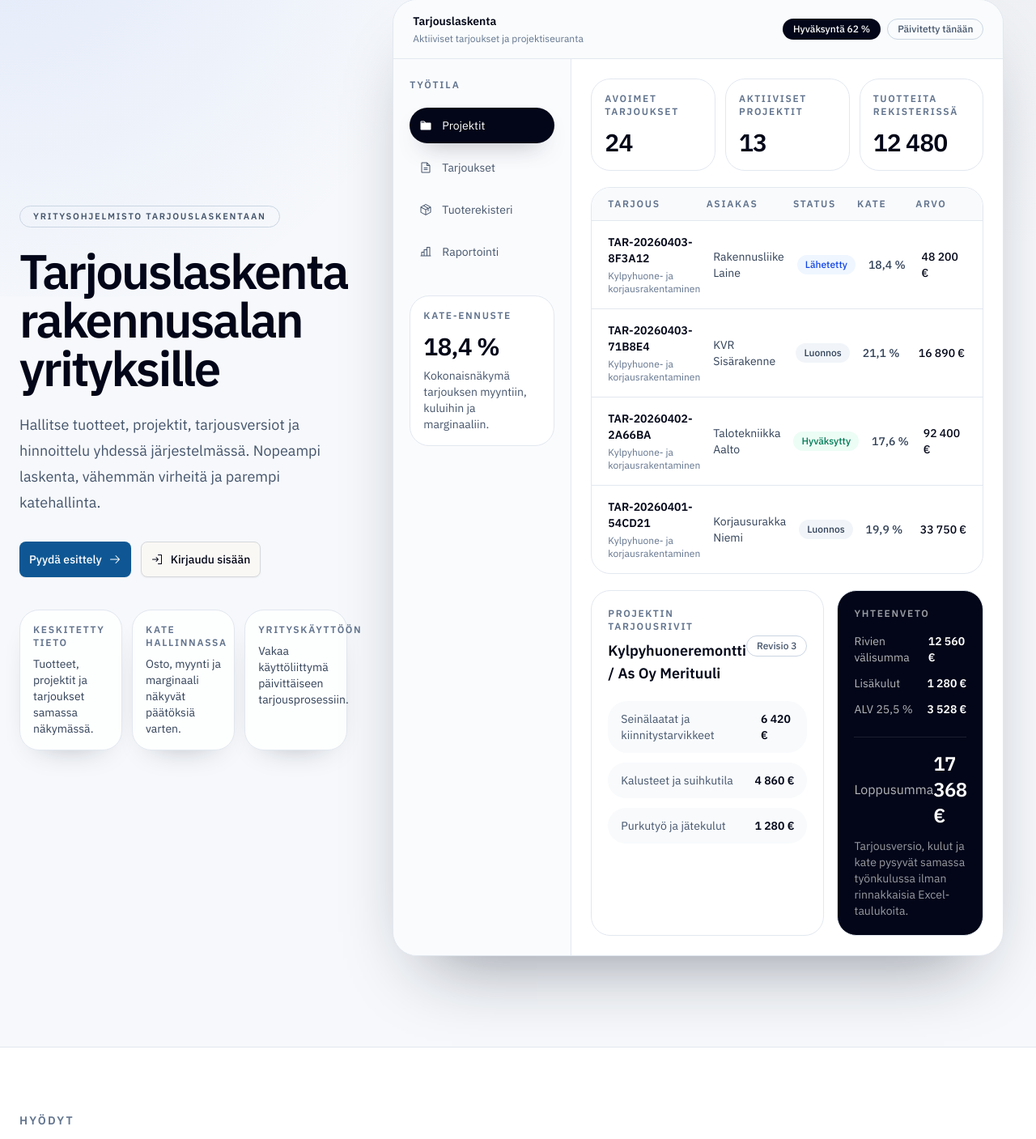
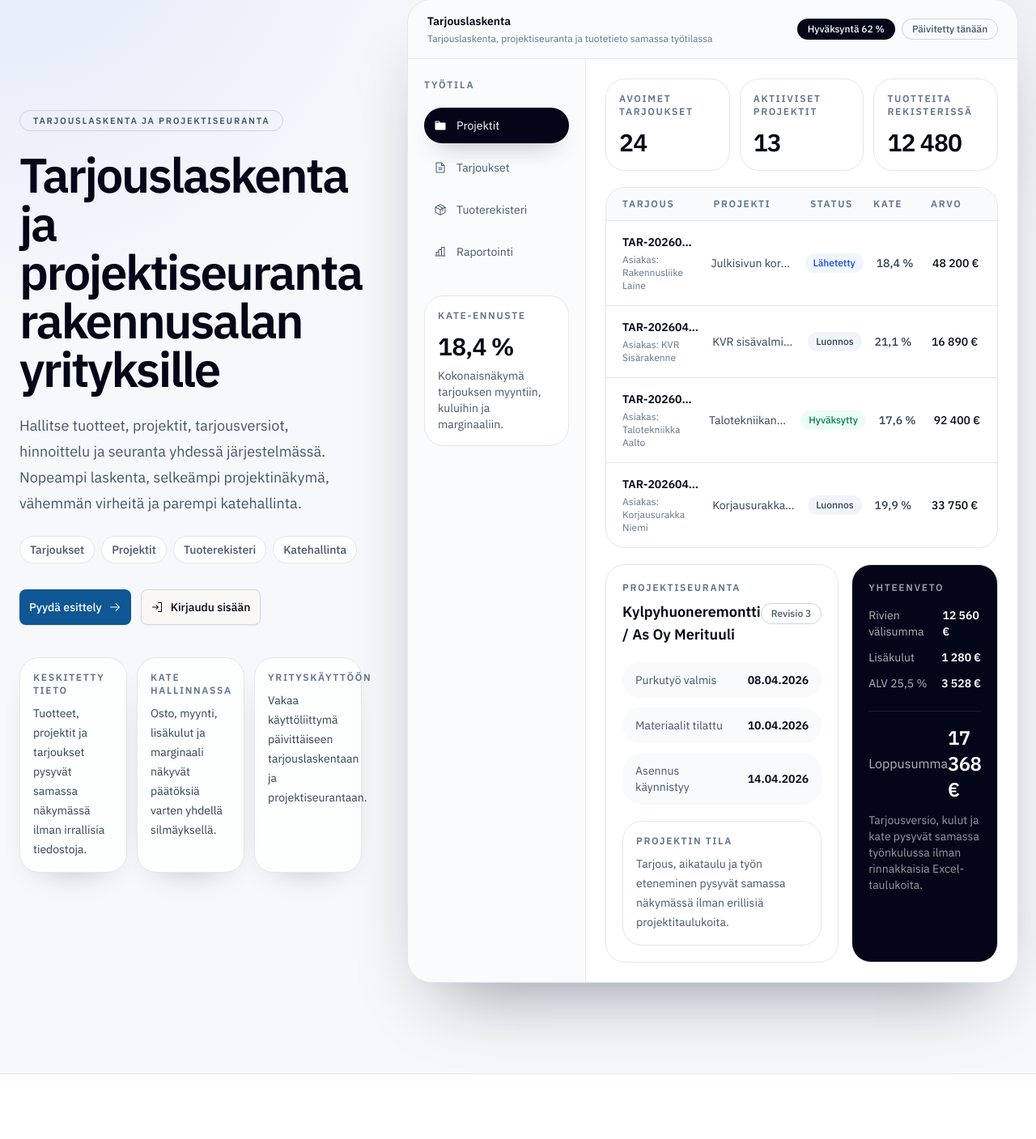
Before and after one commit to jetnev/laskenta-kylpyhuonet, a React (Vite) app: page / in a window 1280 px wide. Shown: the part 154-1561 px from the top of the page at 81% size. Built offline with nearby package versions, Linux system fonts and the light colour scheme.

Commit message:
feat: refine landing positioning and preview layout

```diff
--- a/src/components/LandingPage.tsx
+++ b/src/components/LandingPage.tsx
@@ -9,27 +9,27 @@ interface LandingPageProps {
 const benefitCards = [
   {
     title: 'Nopeampi tarjousprosessi',
-    description: 'Keskitetty tuoterekisteri, projektikohtaiset tarjoukset ja selkeä laskentanäkymä yhdessä paikassa.',
+    description: 'Keskitetty tuoterekisteri, projektikohtaiset tarjoukset ja seurattavat työvaiheet yhdessä paikassa.',
   },
   {
     title: 'Parempi katehallinta',
-    description: 'Näe ostohinnat, myyntihinnat ja marginaalit selkeästi ilman hajanaista Excel-työtä.',
+    description: 'Näe ostohinnat, myyntihinnat, lisäkulut ja marginaalit selkeästi ilman hajanaista Excel-työtä.',
   },
   {
     title: 'Hallittu projektiseuranta',
-    description: 'Pidä tarjousversiot, projektit ja asiakaskohtaiset tiedot järjestyksessä koko prosessin ajan.',
+    description: 'Pidä tarjousversiot, projektit, asiakkaat ja määräajat järjestyksessä koko prosessin ajan.',
   },
   {
     title: 'Yrityskäyttöön suunniteltu',
-    description: 'Selkeä käyttöoikeusmalli, turvallinen kirjautuminen ja ammattimainen käyttöliittymä.',
+    description: 'Selkeä käyttöoikeusmalli, turvallinen kirjautuminen ja käyttöliittymä, joka sopii pk-yrityksen arkeen.',
   },
 ];
 
 const previewRows = [
-  { quote: 'TAR-20260403-8F3A12', customer: 'Rakennusliike Laine', status: 'Lähetetty', margin: '18,4 %', amount: '48 200 €' },
-  { quote: 'TAR-20260403-71B8E4', customer: 'KVR Sisärakenne', status: 'Luonnos', margin: '21,1 %', amount: '16 890 €' },
-  { quote: 'TAR-20260402-2A66BA', customer: 'Talotekniikka Aalto', status: 'Hyväksytty', margin: '17,6 %', amount: '92 400 €' },
-  { quote: 'TAR-20260401-54CD21', customer: 'Korjausurakka Niemi', status: 'Luonnos', margin: '19,9 %', amount: '33 750 €' },
+  { quote: 'TAR-20260403-8F3A12', project: 'Julkisivun korjaus / vaihe 2', customer: 'Rakennusliike Laine', status: 'Lähetetty', margin: '18,4 %', amount: '48 200 €' },
+  { quote: 'TAR-20260403-71B8E4', project: 'KVR sisävalmistus', customer: 'KVR Sisärakenne', status: 'Luonnos', margin: '21,1 %', amount: '16 890 €' },
+  { quote: 'TAR-20260402-2A66BA', project: 'Talotekniikan saneeraus', customer: 'Talotekniikka Aalto', status: 'Hyväksytty', margin: '17,6 %', amount: '92 400 €' },
+  { quote: 'TAR-20260401-54CD21', project: 'Korjausurakka / vaiheistus', customer: 'Korjausurakka Niemi', status: 'Luonnos', margin: '19,9 %', amount: '33 750 €' },
 ];
 
 const audienceItems = [
@@ -77,14 +77,24 @@ export default function LandingPage({ onNavigateToLogin }: LandingPageProps) {
           <div className="mx-auto grid max-w-7xl gap-14 px-6 pb-20 pt-14 lg:grid-cols-[0.92fr_1.08fr] lg:items-center lg:pb-28 lg:pt-20">
             <div className="max-w-2xl">
               <Badge variant="outline" className="mb-6 rounded-full border-slate-300 px-4 py-1 text-[11px] font-semibold uppercase tracking-[0.16em] text-slate-600">
-                Yritysohjelmisto tarjouslaskentaan
+                Tarjouslaskenta ja projektiseuranta
               </Badge>
               <h1 className="max-w-3xl text-5xl font-semibold tracking-[-0.04em] text-slate-950 sm:text-6xl">
-                Tarjouslaskenta rakennusalan yrityksille
+                Tarjouslaskenta ja projektiseuranta rakennusalan yrityksille
               </h1>
               <p className="mt-6 max-w-xl text-lg leading-8 text-slate-600">
-                Hallitse tuotteet, projektit, tarjousversiot ja hinnoittelu yhdessä järjestelmässä. Nopeampi laskenta, vähemmän virheitä ja parempi katehallinta.
+                Hallitse tuotteet, projektit, tarjousversiot, hinnoittelu ja seuranta yhdessä järjestelmässä. Nopeampi laskenta, selkeämpi projektinäkymä, vähemmän virheitä ja parempi katehallinta.
               </p>
+              <div className="mt-6 flex flex-wrap gap-2">
+                {['Tarjoukset', 'Projektit', 'Tuoterekisteri', 'Katehallinta'].map((item) => (
+                  <span
+                    key={item}
+                    className="inline-flex rounded-full border border-slate-200 bg-white/80 px-3 py-1.5 text-sm font-medium text-slate-600 shadow-[0_12px_30px_-24px_rgba(15,23,42,0.35)]"
+                  >
+                    {item}
+                  </span>
+                ))}
+              </div>
 
               <div className="mt-8 flex flex-col gap-3 sm:flex-row">
                 <Button className="h-11 gap-2 px-6 text-sm" onClick={handleRequestDemo}>
@@ -98,17 +108,17 @@ export default function LandingPage({ onNavigateToLogin }: LandingPageProps) {
               </div>
 
               <div className="mt-10 grid gap-3 sm:grid-cols-3">
-                <div className="rounded-2xl border border-slate-200 bg-white/80 px-4 py-4 shadow-[0_16px_40px_-28px_rgba(15,23,42,0.45)]">
+                <div className="flex min-h-[152px] flex-col rounded-2xl border border-slate-200 bg-white/80 px-4 py-4 shadow-[0_16px_40px_-28px_rgba(15,23,42,0.45)]">
                   <div className="text-xs font-semibold uppercase tracking-[0.14em] text-slate-500">Keskitetty tieto</div>
-                  <div className="mt-2 text-sm text-slate-700">Tuotteet, projektit ja tarjoukset samassa näkymässä.</div>
+                  <div className="mt-2 text-sm leading-6 text-slate-700">Tuotteet, projektit ja tarjoukset pysyvät samassa näkymässä ilman irrallisia tiedostoja.</div>
                 </div>
-                <div className="rounded-2xl border border-slate-200 bg-white/80 px-4 py-4 shadow-[0_16px_40px_-28px_rgba(15,23,42,0.45)]">
+                <div className="flex min-h-[152px] flex-col rounded-2xl border border-slate-200 bg-white/80 px-4 py-4 shadow-[0_16px_40px_-28px_rgba(15,23,42,0.45)]">
                   <div className="text-xs font-semibold uppercase tracking-[0.14em] text-slate-500">Kate hallinnassa</div>
-                  <div className="mt-2 text-sm text-slate-700">Osto, myynti ja marginaali näkyvät päätöksiä varten.</div>
+                  <div className="mt-2 text-sm leading-6 text-slate-700">Osto, myynti, lisäkulut ja marginaali näkyvät päätöksiä varten yhdellä silmäyksellä.</div>
                 </div>
-                <div className="rounded-2xl border border-slate-200 bg-white/80 px-4 py-4 shadow-[0_16px_40px_-28px_rgba(15,23,42,0.45)]">
+                <div className="flex min-h-[152px] flex-col rounded-2xl border border-slate-200 bg-white/80 px-4 py-4 shadow-[0_16px_40px_-28px_rgba(15,23,42,0.45)]">
                   <div className="text-xs font-semibold uppercase tracking-[0.14em] text-slate-500">Yrityskäyttöön</div>
-                  <div className="mt-2 text-sm text-slate-700">Vakaa käyttöliittymä päivittäiseen tarjousprosessiin.</div>
+                  <div className="mt-2 text-sm leading-6 text-slate-700">Vakaa käyttöliittymä päivittäiseen tarjouslaskentaan ja projektiseurantaan.</div>
                 </div>
               </div>
             </div>
@@ -120,9 +130,9 @@ export default function LandingPage({ onNavigateToLogin }: LandingPageProps) {
               <div className="absolute inset-x-10 top-8 -z-10 h-[88%] rounded-[32px] bg-slate-950/8 blur-3xl" />
               <div className="overflow-hidden rounded-[30px] border border-slate-200 bg-white shadow-[0_44px_90px_-42px_rgba(15,23,42,0.48)]">
                 <div className="flex items-center justify-between border-b border-slate-200 bg-slate-50/80 px-6 py-4">
-                  <div>
+                  <div className="min-w-0">
                     <div className="text-sm font-semibold text-slate-950">Tarjouslaskenta</div>
-                    <div className="mt-1 text-xs text-slate-500">Aktiiviset tarjoukset ja projektiseuranta</div>
+                    <div className="mt-1 text-xs text-slate-500">Tarjouslaskenta, projektiseuranta ja tuotetieto samassa työtilassa</div>
                   </div>
                   <div className="flex items-center gap-2">
                     <Badge className="rounded-full bg-slate-950 px-3 py-1 text-xs text-white hover:bg-slate-950">Hyväksyntä 62 %</Badge>
@@ -177,24 +187,24 @@ export default function LandingPage({ onNavigateToLogin }: LandingPageProps) {
                     </div>
 
                     <div className="overflow-hidden rounded-[24px] border border-slate-200">
-                      <div className="grid grid-cols-[1.5fr_1.3fr_0.9fr_0.8fr_0.9fr] gap-4 border-b border-slate-200 bg-slate-50 px-5 py-3 text-xs font-semibold uppercase tracking-[0.14em] text-slate-500">
+                      <div className="hidden grid-cols-[1.4fr_1.5fr_0.9fr_0.8fr_0.9fr] gap-4 border-b border-slate-200 bg-slate-50 px-5 py-3 text-xs font-semibold uppercase tracking-[0.14em] text-slate-500 lg:grid">
                         <div>Tarjous</div>
-                        <div>Asiakas</div>
+                        <div>Projekti</div>
                         <div>Status</div>
                         <div>Kate</div>
                         <div>Arvo</div>
                       </div>
                       <div className="divide-y divide-slate-200">
                         {previewRows.map((row) => (
-                          <div
-                            key={row.quote}
-                            className="grid grid-cols-[1.5fr_1.3fr_0.9fr_0.8fr_0.9fr] gap-4 px-5 py-4 text-sm text-slate-700"
-                          >
-                            <div className="space-y-1">
-                              <div className="font-semibold text-slate-950">{row.quote}</div>
-                              <div className="text-xs text-slate-500">Kylpyhuone- ja korjausrakentaminen</div>
+                          <div key={row.quote}>
+                            <div className="grid hidden grid-cols-[1.4fr_1.5fr_0.9fr_0.8fr_0.9fr] gap-4 px-5 py-4 text-sm text-slate-700 lg:grid">
+                              <div className="min-w-0 space-y-1">
+                                <div className="truncate font-semibold text-slate-950">{row.quote}</div>
+                                <div className="text-xs text-slate-500">Asiakas: {row.customer}</div>
                               </div>
-                            <div className="self-center">{row.customer}</div>
+                              <div className="min-w-0 self-center">
+                                <div className="truncate text-slate-700">{row.project}</div>
+                              </div>
                               <div className="self-center">
                                 <span className={`inline-flex rounded-full px-2.5 py-1 text-xs font-medium ${
                                   row.status === 'Hyväksytty'
@@ -209,6 +219,35 @@ export default function LandingPage({ onNavigateToLogin }: LandingPageProps) {
                               <div className="self-center font-medium">{row.margin}</div>
                               <div className="self-center font-medium text-slate-950">{row.amount}</div>
                             </div>
+                            <div className="space-y-3 px-5 py-4 lg:hidden">
+                              <div className="flex items-start justify-between gap-3">
+                                <div className="min-w-0">
+                                  <div className="truncate font-semibold text-slate-950">{row.quote}</div>
+                                  <div className="mt-1 text-sm text-slate-600">{row.project}</div>
+                                  <div className="mt-1 text-xs text-slate-500">{row.customer}</div>
+                                </div>
+                                <span className={`inline-flex flex-shrink-0 rounded-full px-2.5 py-1 text-xs font-medium ${
+                                  row.status === 'Hyväksytty'
+                                    ? 'bg-emerald-50 text-emerald-700'
+                                    : row.status === 'Lähetetty'
+                                      ? 'bg-blue-50 text-blue-700'
+                                      : 'bg-slate-100 text-slate-700'
+                                }`}>
+                                  {row.status}
+                                </span>
+                              </div>
+                              <div className="grid grid-cols-2 gap-3 text-sm">
+                                <div>
+                                  <div className="text-xs font-semibold uppercase tracking-[0.14em] text-slate-500">Kate</div>
+                                  <div className="mt-1 font-medium text-slate-950">{row.margin}</div>
+                                </div>
+                                <div>
+                                  <div className="text-xs font-semibold uppercase tracking-[0.14em] text-slate-500">Arvo</div>
+                                  <div className="mt-1 font-medium text-slate-950">{row.amount}</div>
+                                </div>
+                              </div>
+                            </div>
+                          </div>
                         ))}
                       </div>
                     </div>
@@ -216,23 +255,29 @@ export default function LandingPage({ onNavigateToLogin }: LandingPageProps) {
                     <div className="grid gap-4 xl:grid-cols-[1.25fr_0.95fr]">
                       <div className="rounded-[24px] border border-slate-200 px-5 py-5">
                         <div className="flex items-center justify-between">
-                          <div>
-                            <div className="text-xs font-semibold uppercase tracking-[0.14em] text-slate-500">Projektin tarjousrivit</div>
+                          <div className="min-w-0">
+                            <div className="text-xs font-semibold uppercase tracking-[0.14em] text-slate-500">Projektiseuranta</div>
                             <div className="mt-2 text-lg font-semibold text-slate-950">Kylpyhuoneremontti / As Oy Merituuli</div>
                           </div>
                           <Badge variant="outline" className="rounded-full border-slate-300 px-3 py-1 text-xs text-slate-600">Revisio 3</Badge>
                         </div>
                         <div className="mt-5 space-y-3">
                           {[
-                            { label: 'Seinälaatat ja kiinnitystarvikkeet', amount: '6 420 €' },
-                            { label: 'Kalusteet ja suihkutila', amount: '4 860 €' },
-                            { label: 'Purkutyö ja jätekulut', amount: '1 280 €' },
+                            { label: 'Purkutyö valmis', amount: '08.04.2026' },
+                            { label: 'Materiaalit tilattu', amount: '10.04.2026' },
+                            { label: 'Asennus käynnistyy', amount: '14.04.2026' },
                           ].map((item) => (
-                            <div key={item.label} className="flex items-center justify-between rounded-2xl bg-slate-50 px-4 py-3 text-sm">
-                              <span className="text-slate-600">{item.label}</span>
-                              <span className="font-semibold text-slate-950">{item.amount}</span>
+                            <div key={item.label} className="flex items-center justify-between gap-4 rounded-2xl bg-slate-50 px-4 py-3 text-sm">
+                              <span className="min-w-0 text-slate-600">{item.label}</span>
+                              <span className="flex-shrink-0 font-semibold text-slate-950">{item.amount}</span>
                             </div>
                           ))}
+                        </div>
+                        <div className="mt-5 rounded-2xl border border-slate-200 px-4 py-4">
+                          <div className="text-xs font-semibold uppercase tracking-[0.14em] text-slate-500">Projektin tila</div>
+                          <div className="mt-2 text-sm leading-6 text-slate-600">
+                            Tarjous, aikataulu ja työn eteneminen pysyvät samassa näkymässä ilman erillisiä projektitaulukoita.
+                          </div>
                         </div>
                       </div>
 
@@ -273,10 +318,10 @@ export default function LandingPage({ onNavigateToLogin }: LandingPageProps) {
             <div className="max-w-2xl">
               <div className="text-sm font-semibold uppercase tracking-[0.16em] text-slate-500">Hyödyt</div>
               <h2 className="mt-4 text-3xl font-semibold tracking-[-0.04em] text-slate-950 sm:text-4xl">
-                Suunniteltu poistamaan tarjouslaskennan kitka
+                Suunniteltu poistamaan tarjouslaskennan ja projektiseurannan kitka
               </h2>
               <p className="mt-4 text-lg text-slate-600">
-                Tarjouslaskenta kokoaa hajallaan olevan tiedon yhteen työnkulkuun, jossa tarjous saadaan ulos nopeammin ja johdonmukaisemmin.
+                Tarjouslaskenta kokoaa hajallaan olevan tiedon yhteen työnkulkuun, jossa tarjous saadaan ulos nopeammin ja projektin eteneminen pysyy näkyvissä alusta loppuun.
               </p>
             </div>
 
@@ -323,7 +368,7 @@ export default function LandingPage({ onNavigateToLogin }: LandingPageProps) {
         <div className="mx-auto flex max-w-7xl flex-col gap-6 px-6 py-8 sm:flex-row sm:items-center sm:justify-between">
           <div>
             <div className="text-lg font-semibold tracking-tight text-slate-950">Tarjouslaskenta</div>
-            <div className="mt-1 text-sm text-slate-500">Yrityksille suunniteltu tarjouslaskennan käyttöjärjestelmä.</div>
+            <div className="mt-1 text-sm text-slate-500">Yrityksille suunniteltu tarjouslaskennan ja projektiseurannan käyttöjärjestelmä.</div>
           </div>
           <div className="flex flex-wrap items-center gap-3">
             <Button variant="ghost" onClick={onNavigateToLogin}>
```
Lines whose indentation alone changed are shown as unchanged.
